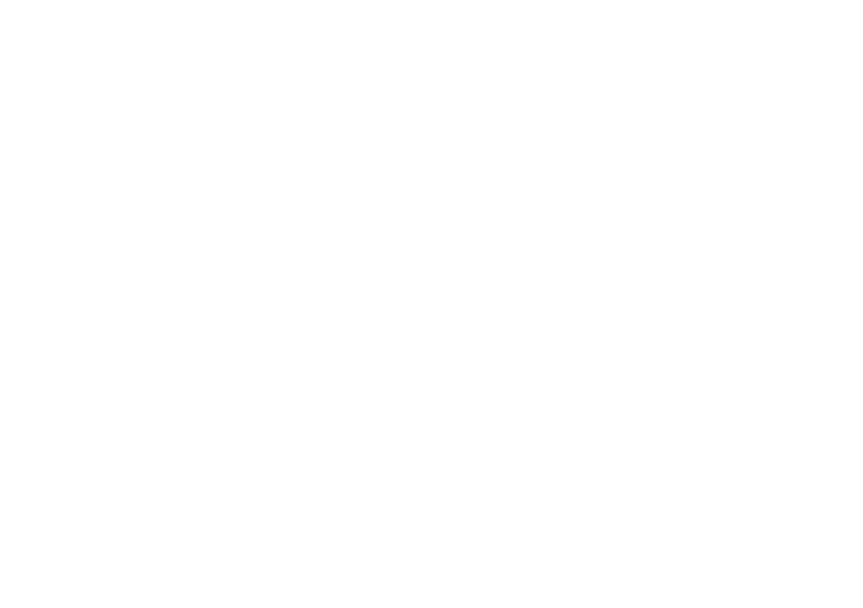
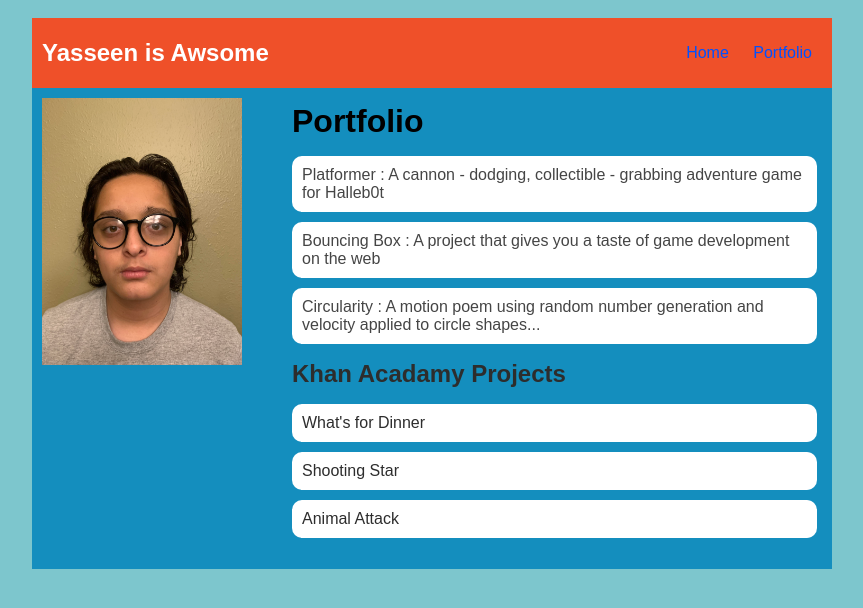
Before and after one commit to yasseenmukhtar/yasseenmukhtar.github.io, a plain HTML site: page portfolio.html in a window 1280 px wide. Shown: the whole page, without its empty margins (208-1071 px from the left). Drawn offline with Linux system fonts and the light colour scheme.

Commit message:
No real changes yet

```diff
--- a/index.html
+++ b/index.html
@@ -2,44 +2,82 @@
 <html>
         <head>
             <title>Yasseen's Website</title>
+    <link rel="stylesheet" href = "style.css">
 </head>
 
             <body>
+
+<div id = "all-contents">
         <!-- All content goes here -->
+
         <div>
+
             <nav>
 
+                <h1>Yasseen is Awsome</h1>
+
+                <ul id = "nav-ul">
+
+                    <li class = "nav-li"><a href = "index.html">Home</a></li>
+
+                    <li class = "nav-li"><a href = "portfolio.html">Portfolio</a></li>
+
+                </ul>
+
             </nav>
+
             <main>
+
                 <!-- Sidebar section -->
-            <div>
+
+                <div class = "sidebar">
+
+                    <img class = "sidebar-img" src ="images/ProfilePicture.jfif">
+
                     <!-- Content Section -->
-            </div>
-            <div>
-                <h2>Yasseen Mukhtar</h2>
-            <p>
 
-            </p>
-                <!-- Interests section -->
                 </div>
 
-            <div>
+                <div class = "content">
+
+                    <h2>Yasseen Mukhtar</h2>
+
+                    <p>Student at NHS</p>
+
+
+
+
+
+                <div id = "interests">
+
+                    <!-- Interests section -->
+
+
+
+                    <ul>
                         <h3>Interests:</h3>
-                <ul>
                         <li>Medicine</li>
+
                         <li>Coding</li>
+
                         <li>Cats</li>
+
                     </ul>
 
 
 
+
+                </div>
             </div>
 
 
 
 
             </main>
+
         </div>
+
     </body>
 
+
     </html>
--- a/portfolio.html
+++ b/portfolio.html
@@ -0,0 +1,74 @@
+<!DOCTYPE HTML>
+<html>
+        <head>
+            <title>Yasseen's Website</title>
+    <link rel="stylesheet" href = "style.css">
+</head>
+
+            <body>
+
+<div id = "all-contents">
+        <!-- All content goes here -->
+
+        <div>
+
+            <nav>
+
+                <h1>Yasseen is Awsome</h1>
+
+                <ul id = "nav-ul">
+
+                    <li class = "nav-li"><a href = "index.html">Home</a></li>
+
+                    <li class = "nav-li"><a href = "portfolio.html">Portfolio</a></li>
+
+                </ul>
+
+            </nav>
+
+            <main>
+
+                <!-- Sidebar section -->
+
+                <div class = "sidebar">
+
+                    <img class = "sidebar-img" src ="images/ProfilePic.jpg">
+
+                    <!-- Content Section -->
+
+                </div>
+
+                <div class = "content">
+                    <h1>Portfolio</h1>
+                    <ul id = "portfolio">
+                        <li><a href="projects/platformer/">Platformer : A cannon - dodging, collectible - grabbing adventure game for Halleb0t</a></li>
+                        <li><a href="projects/bouncing-box/">Bouncing Box : A project that gives you a taste of game development on the web </a></li>
+                        <li><a href="projects/circularity/">Circularity : A motion poem using random number generation and velocity applied to circle shapes...</a></li>
+
+
+                    </ul>
+                    <h2>Khan Acadamy Projects</h2>
+                    <ul id = "portfolio">
+
+                        <li><a href = "https://www.khanacademy.org/computer-programming/spin-off-of-project-whats-for-breakfast/6461842833326080"></a>What's for Dinner</li>
+                        <li><a href = "https://www.khanacademy.org/computer-programming/spin-off-of-project-people-walking-past-each-other/6295034218201088"></a>Shooting Star</li>
+                        <li><a href = "https://www.khanacademy.org/computer-programming/spin-off-of-project-animal-attack/6708047542796288"></a>Animal Attack</li>
+
+                    </ul>
+
+
+
+                </div>
+            </div>
+
+
+
+
+            </main>
+
+        </div>
+
+    </body>
+
+
+    </html>
--- a/style.css
+++ b/style.css
@@ -0,0 +1,87 @@
+body {
+    background: rgb(125, 198, 205);
+    color: rgb(45, 45, 45);
+    padding: 10px;
+    font-family: arial;
+}
+#all-contents {
+  max-width: 800px;
+    margin: auto;
+}
+
+/* navigation menu */
+nav {
+    background: rgb(239, 80, 41);
+   margin: 0 auto;
+    display: flex;
+    padding: 10px;
+}
+h1 {
+    display: flex;
+    align-items: center;
+    color: white;
+    flex: 1;
+    margin: 0;
+}
+#nav-ul {
+    list-style-image: none;
+}
+.nav-li {
+    display: inline-block;
+    padding: 0 10px;
+}
+a {
+    text-decoration: none;
+    color: #0051ff;
+}
+
+/* main container area beneath menu */
+main {
+    background: rgb(20, 142, 190);
+    display: flex;
+}
+.sidebar {
+    margin-right: 25px;
+    padding: 10px;
+}
+.sidebar-img {
+    width: 200px;
+}
+.content {
+    flex: 1;
+    padding: 15px;
+}
+
+/* portfolio styles */
+#interests {
+    border: 4px rgb(218, 26, 26) ridge;
+    padding: 8px;
+}
+h2, h3 {
+    margin: 0px;
+}
+ /* portfolio styles */
+ .content h1 {
+    color: black;
+}
+
+#portfolio {
+    list-style-type: none;
+    padding-left: 0;
+}
+
+#portfolio li {
+    background: #fff;
+    padding: 10px;
+    border-radius: 10px;
+    margin-bottom: 10px;
+}
+
+#portfolio li:hover {
+    background: #eee;
+}
+
+#portfolio a {
+    text-decoration: none;
+    color: #454545;
+}
```
Also changed, not shown: images/ProfilePic.jpg (added), images/ProfilePicture.jfif (added). Lines whose indentation alone changed are shown as unchanged.
